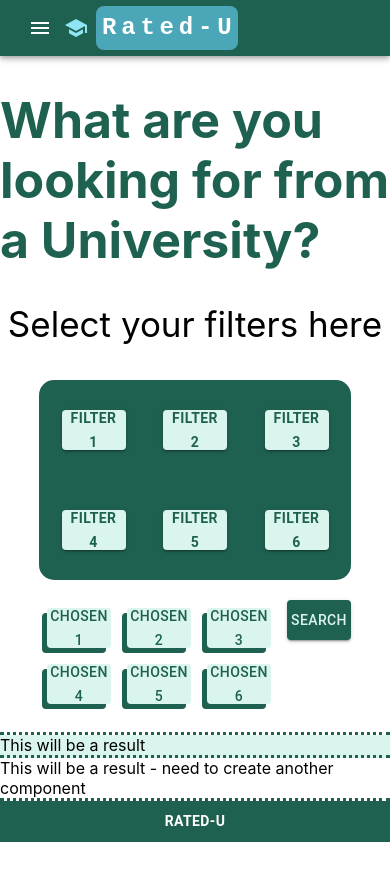
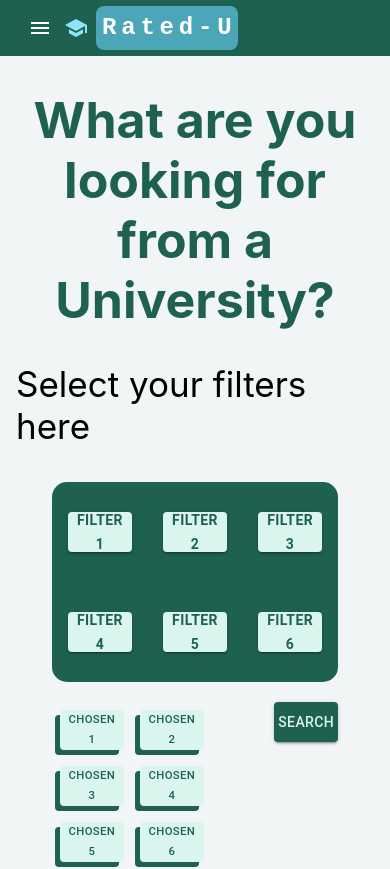
Before and after one commit to clairecashmore17/rated-u, a React (Create React App) app in the folder client/: page /rated-filter in a window 390 px wide. Shown: the top 869 px of the page. Before the commit the page ends 844 px from the top, so only its background shows below. Built offline with nearby package versions, Linux system fonts and the light colour scheme.

Commit message:
changed media query sizing

```diff
--- a/client/src/components/Navigation/index.js
+++ b/client/src/components/Navigation/index.js
@@ -14,7 +14,6 @@ import {
   Modal,
   Tab,
   Tabs,
-  TextField,
 } from "@mui/material";
 
 import MenuIcon from "@mui/icons-material/Menu";
@@ -46,7 +45,7 @@ const Navigation = () => {
 
   const handleCloseUserMenu = (setting) => {
     console.log(setting);
-    if (setting == "Logout") {
+    if (setting === "Logout") {
       Auth.logout();
     }
   };
--- a/client/src/components/RatedFilter/index.css
+++ b/client/src/components/RatedFilter/index.css
@@ -41,3 +41,12 @@
   display: flex;
   flex-wrap: wrap;
 }
+
+@media screen and (max-width: 1200px) {
+  .filter {
+    align-content: center;
+  }
+  .filter-title {
+    text-align: center;
+  }
+}
--- a/client/src/components/RatedFilter/index.js
+++ b/client/src/components/RatedFilter/index.js
@@ -1,6 +1,6 @@
 import React, { useState } from "react";
 import { Navigate, Link } from "react-router-dom";
-import { Button } from "@mui/material";
+import { Button, Container } from "@mui/material";
 import "./index.css";
 const RatedFilter = () => {
   const buttons = [
@@ -20,6 +20,11 @@ const RatedFilter = () => {
     "chosen 6",
   ];
   return (
+    <Container
+      sx={{ maxWidth: "1500px", backgroundColor: "#f2f5f5" }}
+      maxWidth={false}
+    >
+      {" "}
       <div className="dets">
         <div className="home-box filter">
           <h1 className="filter-title">
@@ -60,6 +65,7 @@ const RatedFilter = () => {
                     color: "var(--primary)",
                     height: "40px",
                     width: "15%",
+                    fontSize: "3mm",
                     m: 1,
                     boxShadow: "-5px 5px var(--primary)",
                     ":hover": {
@@ -91,6 +97,7 @@ const RatedFilter = () => {
           This will be a result - need to create another component
         </div>
       </div>
+    </Container>
   );
 };
 
```
Lines whose indentation alone changed are shown as unchanged.
